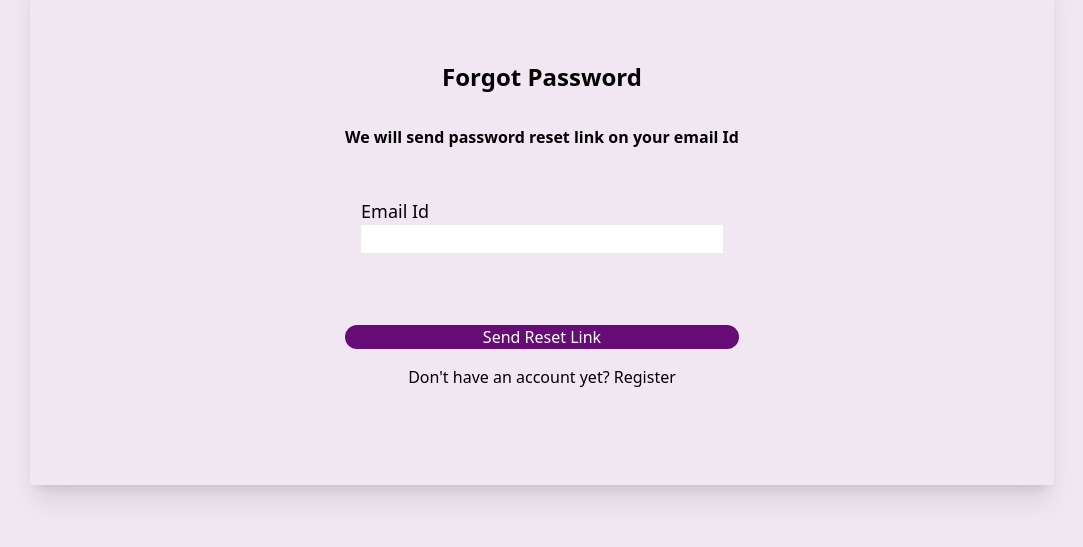
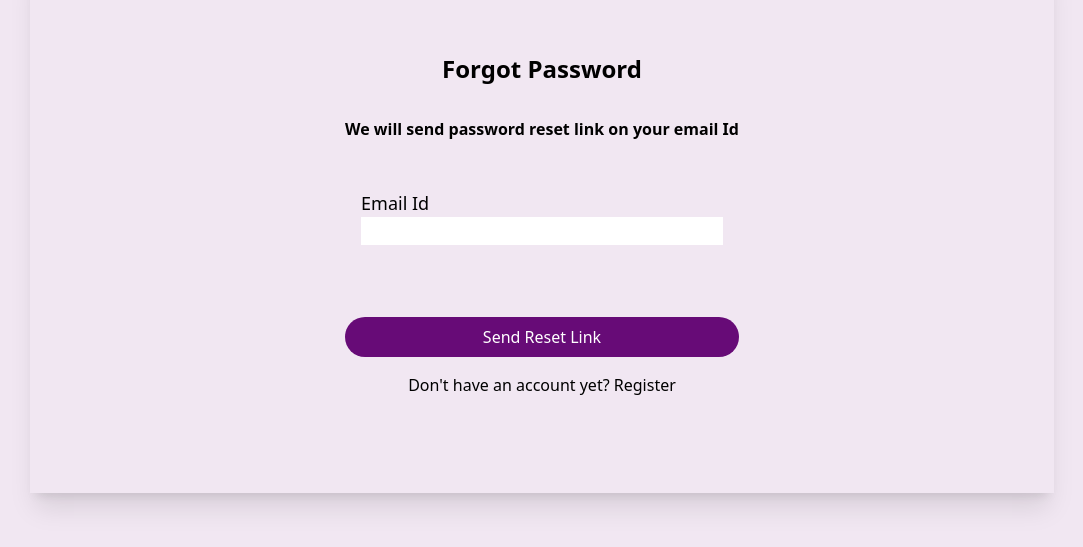
Before and after one commit to JosephMugo8711/Affiliate-payouts, a React (Create React App) app in the folder client/: page /forgotpassword in a window 1280 px wide. Shown: the part 175-722 px from the top of the page, without its empty margins (98-1181 px from the left). Built offline with nearby package versions, Linux system fonts and the light colour scheme.

Commit message:
Feat: dashboard

```diff
--- /dev/null
+++ b/client/src/features/dashboard/index.js
@@ -0,0 +1,14 @@
+import {useDispatch} from 'react-redux';
+import { useState } from 'react';
+import React from 'react'
+
+export const Dashboard = () => {
+
+   const dispatch = useDispatch();
+
+  return (
+    <>
+
+    </>
+  )
+}
--- a/client/src/features/user/Login.js
+++ b/client/src/features/user/Login.js
@@ -50,7 +50,7 @@ function Login(){
                                 <Link to="/forgotpassword"><span className="text-sm inline-block hover:text-primary hover:underline hover:cursor-pointer transition duration-200">Forgot Password?</span></Link>
                             </div>
                             <ErrorText styleClass="mt-8">{errorMessage}</ErrorText>
-                            <button type="submit" className={"btn mt-2 w-full btn-primary bg-[#670b77] text-white" + (loading ? " loading" : "")}>Login</button>
+                            <button type="submit" className={"btn mt-2 w-full btn-primary bg-[#670b77] p-2 rounded-full text-white" + (loading ? " loading" : "")}>Login</button>
                             <div className='text-center mt-4'>Don't have an account yet? <Link to="/"><span className="inline-block hover:text-primary hover:underline hover:cursor-pointer transition duration-200">Register</span></Link></div>
                         </form>
                     </div>
--- a/client/src/features/user/Register.js
+++ b/client/src/features/user/Register.js
@@ -56,7 +56,7 @@ function Register(){
                         </div>
 
                         <ErrorText styleClass="mt-8">{errorMessage}</ErrorText>
-                        <button type="submit" className={"btn mt-2 w-full rounded-full btn-primary bg-[#670b77] text-white" + (loading ? " loading" : "")}>Register</button>
+                        <button type="submit" className={"btn mt-2 w-full rounded-full p-2 btn-primary bg-[#670b77] text-white" + (loading ? " loading" : "")}>Register</button>
 
                         <div className='text-center mt-4'>Already have an account? <Link to="/login"><span className="  inline-block  hover:text-primary hover:underline hover:cursor-pointer transition duration-200">Login</span></Link></div>
                     </form>
--- a/client/src/features/user/RegisterPassword.js
+++ b/client/src/features/user/RegisterPassword.js
@@ -66,7 +66,7 @@ function ForgotPassword(){
                                 </div>
 
                                 <ErrorText styleClass="mt-12">{errorMessage}</ErrorText>
-                                <button type="submit" className={"btn mt-2 rounded-full w-full btn-primary bg-[#670b77] text-white" + (loading ? " loading" : "")}>Send Reset Link</button>
+                                <button type="submit" className={"btn mt-2 p-2 rounded-full w-full btn-primary bg-[#670b77] text-white" + (loading ? " loading" : "")}>Send Reset Link</button>
 
                                 <div className='text-center mt-4'>Don't have an account yet? <Link to="/"><button className="  inline-block  hover:text-primary hover:underline hover:cursor-pointer transition duration-200">Register</button></Link></div>
                             </form>
--- /dev/null
+++ b/client/src/routes/index.js
@@ -0,0 +1 @@
+import {lazy} from 'react';
```
Also changed, not shown: client/src/containers/Layout.js (added), client/src/routes/sidebar.js (added).
